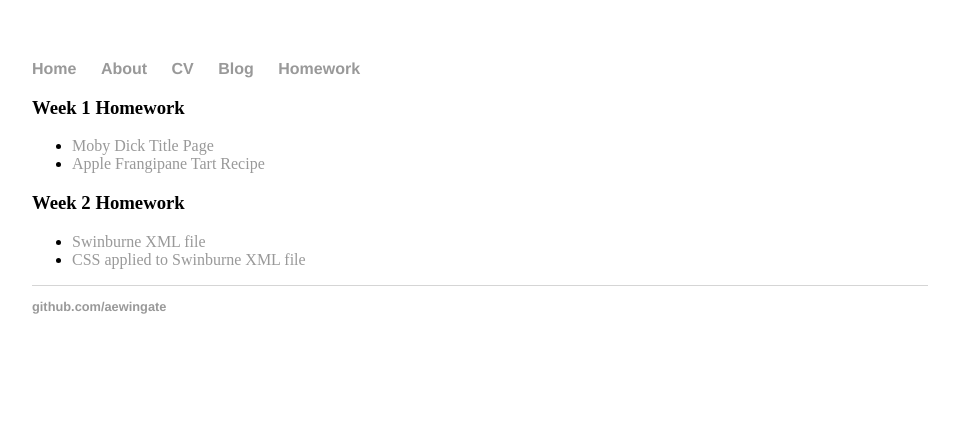
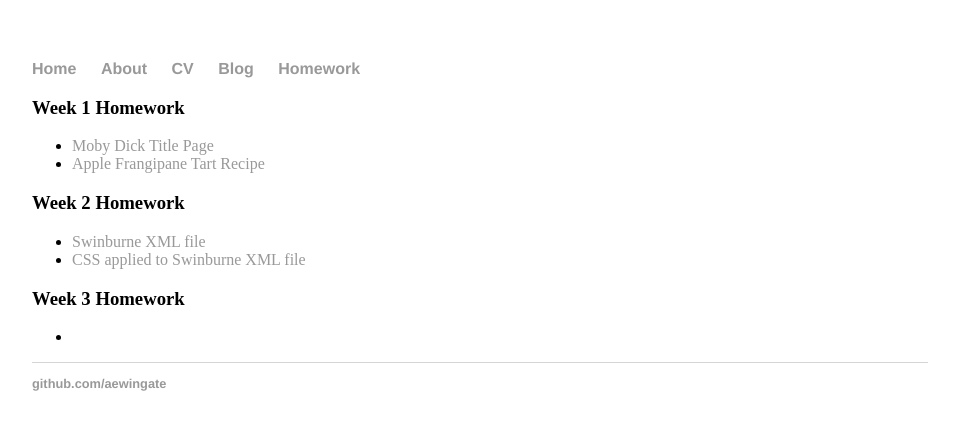
Before and after one commit to aewingate/aewingate.github.io, a Jekyll site: the page built from homework/index.html, in a window 1280 px wide. Shown: the top 430 px of the page, without its empty margins (160-1119 px from the left). Built offline with Jekyll 4.4.1, drawn with Linux system fonts in a browser that asks for light colours.

Commit message:
Update index.html

```diff
--- a/homework/index.html
+++ b/homework/index.html
@@ -13,4 +13,8 @@ title: "Digital Publishing Homework"
     <li><a href="swinburne_titlepage.xml">Swinburne XML file</a></li>
     <li><a href="swinburne.css">CSS applied to Swinburne XML file</a></li>
   </ul>
+  <h3>Week 3 Homework</h3>
+  <ul>
+    <li>
+  </ul>
 </div>
```
